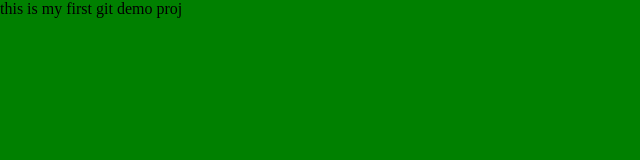
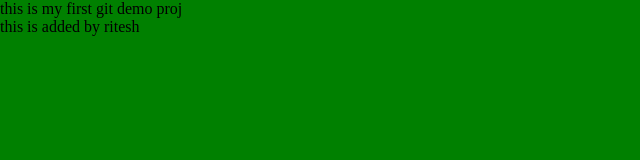
Before and after one commit to Ritesh-K-S/ProjectGit, a plain HTML site: page index.html in a window 1280 px wide. Shown: the whole page, without its empty margins (0-640 px from the left). Drawn offline with Linux system fonts and the light colour scheme.

Commit message:
chnaged index html by pradhuman

```diff
--- a/index.html
+++ b/index.html
@@ -8,5 +8,6 @@
 </head>
 <body>
     <p>this is my first git demo proj</p>
+	<p>this is added by ritesh</p>
 </body>
 </html>
```
